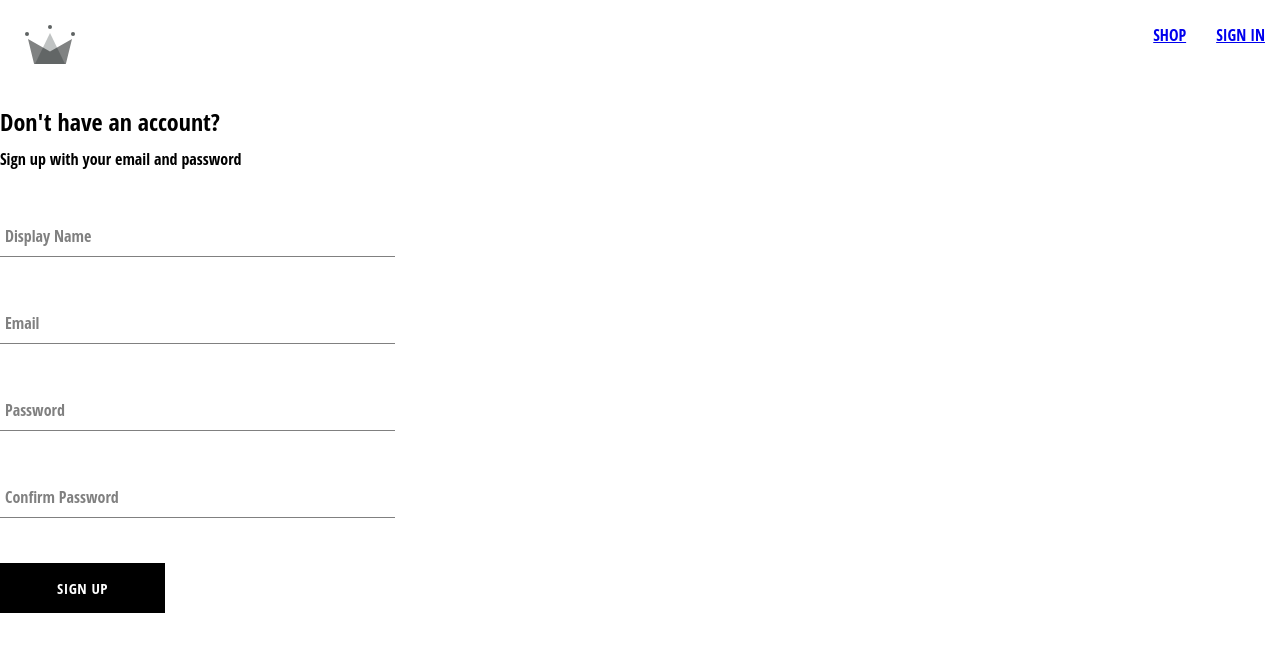
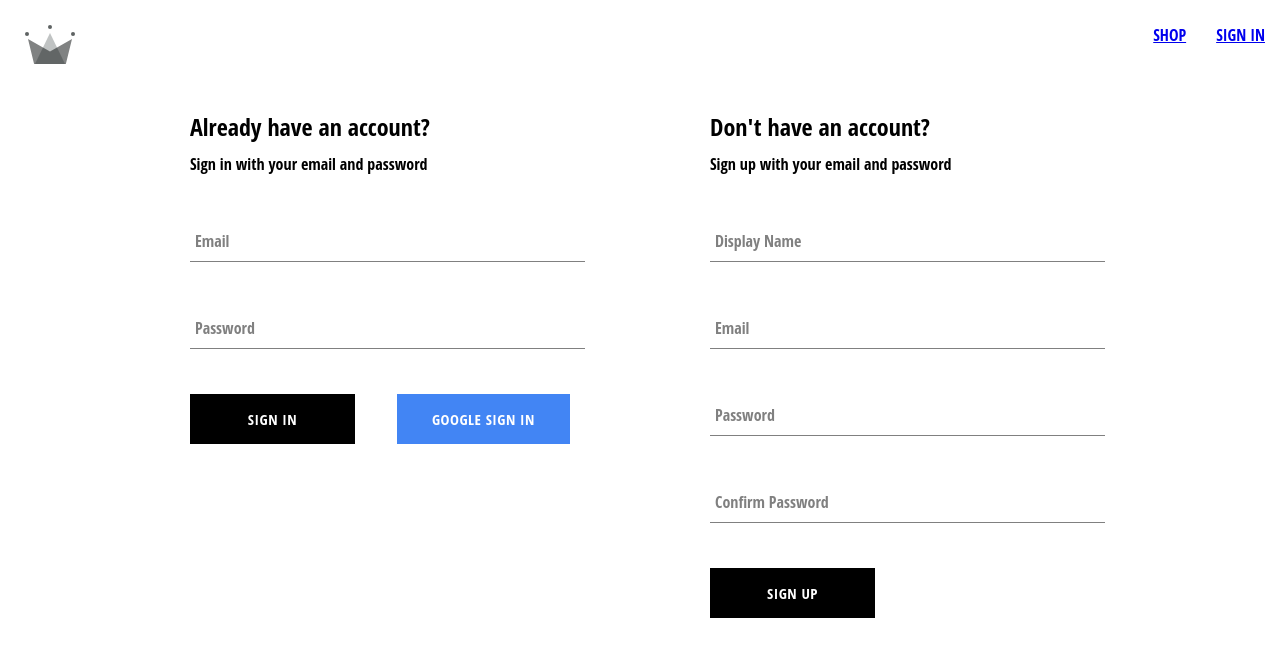
Before and after one commit to richard1230/clothing-commerce, a React (Create React App) app: page /auth in a window 1280 px wide. Shown: the top 656 px of the page. Built offline with nearby package versions, Linux system fonts and the light colour scheme; a web font is replaced by a local one.

Commit message:
101-sign-in-form

```diff
--- a/src/App.js
+++ b/src/App.js
@@ -2,7 +2,7 @@
 import Home from './routes/home/home.component';
 import Navigation from './routes/navigation/navigation.component';
 import Authentication from './routes/authentication/authentication.component';
-import SignUpFrom from './components/sign-up-form/sign-up-form.component';
+
 
 
 const Shop = () => {
@@ -17,7 +17,7 @@
       <Route path='/' element={<Navigation />} >
         <Route index element={<Home />} />
         <Route path='shop' element={<Shop />} />
-        <Route path='auth' element={<SignUpFrom />} />
+        <Route path='auth' element={<Authentication />} />
 
 
 
--- /dev/null
+++ b/src/components/sign-in-form/sign-in-form.component.jsx
@@ -0,0 +1,95 @@
+import { useState } from 'react';
+
+import FormInput from '../form-input/form-input.component';
+import Button from '../button/button.component';
+
+import {
+  signInWithGooglePopup,
+  createUserDocumentFromAuth,
+  signInAuthUserWithEmailAndPassword,
+} from '../../utils/firebase/firebase.utils';
+
+import './sign-in-form.styles.scss';
+
+const defaultFormFields = {
+  email: '',
+  password: '',
+};
+
+const SignInForm = () => {
+  const [formFields, setFormFields] = useState(defaultFormFields);
+  const { email, password } = formFields;
+
+  const resetFormFields = () => {
+    setFormFields(defaultFormFields);
+  };
+
+  const signInWithGoogle = async () => {
+    const { user } = await signInWithGooglePopup();
+    await createUserDocumentFromAuth(user);
+  };
+
+  const handleSubmit = async (event) => {
+    event.preventDefault();
+
+    try {
+      const response = await signInAuthUserWithEmailAndPassword(
+        email,
+        password
+      );
+      console.log(response);
+      resetFormFields();
+    } catch (error) {
+      switch (error.code) {
+        case 'auth/wrong-password':
+          alert('incorrect password for email');
+          break;
+        case 'auth/user-not-found':
+          alert('no user associated with this email');
+          break;
+        default:
+          console.log(error);
+      }
+    }
+  };
+
+  const handleChange = (event) => {
+    const { name, value } = event.target;
+
+    setFormFields({ ...formFields, [name]: value });
+  };
+
+  return (
+    <div className='sign-up-container'>
+      <h2>Already have an account?</h2>
+      <span>Sign in with your email and password</span>
+      <form onSubmit={handleSubmit}>
+        <FormInput
+          label='Email'
+          type='email'
+          required
+          onChange={handleChange}
+          name='email'
+          value={email}
+        />
+
+        <FormInput
+          label='Password'
+          type='password'
+          required
+          onChange={handleChange}
+          name='password'
+          value={password}
+        />
+        <div className='buttons-container'>
+          <Button type='submit'>Sign In</Button>
+          <Button type='button' buttonType='google' onClick={signInWithGoogle}>
+            Google sign in
+          </Button>
+        </div>
+      </form>
+    </div>
+  );
+};
+
+export default SignInForm;
--- /dev/null
+++ b/src/components/sign-in-form/sign-in-form.styles.scss
@@ -0,0 +1,14 @@
+.sign-up-container {
+    display: flex;
+    flex-direction: column;
+    width: 380px;
+
+    h2 {
+      margin: 10px 0;
+    }
+
+    .buttons-container {
+      display: flex;
+      justify-content: space-between;
+    }
+  }
--- a/src/routes/authentication/authentication.component.jsx
+++ b/src/routes/authentication/authentication.component.jsx
@@ -0,0 +1,15 @@
+import SignUpForm from '../../components/sign-up-form/sign-up-form.component';
+import SignInForm from '../../components/sign-in-form/sign-in-form.component';
+
+import './authentication.styles.scss';
+
+const Authentication = () => {
+  return (
+    <div className='authentication-container'>
+      <SignInForm />
+      <SignUpForm />
+    </div>
+  );
+};
+
+export default Authentication;
--- a/src/routes/authentication/authentication.styles.scss
+++ b/src/routes/authentication/authentication.styles.scss
@@ -0,0 +1,6 @@
+.authentication-container {
+    display: flex;
+    width: 900px;
+    justify-content: space-between;
+    margin: 30px auto;
+  }
```
Also changed, not shown: src/components/sign-in-form/sign-in.component.jsx (deleted, +0 -29 lines).
